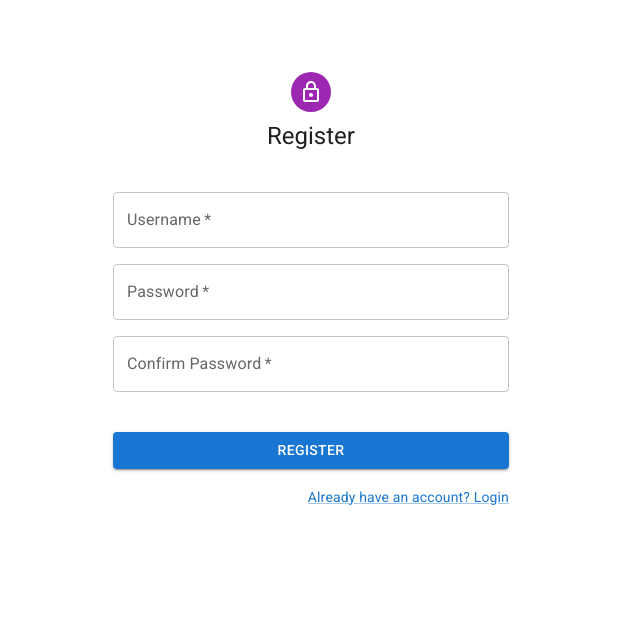
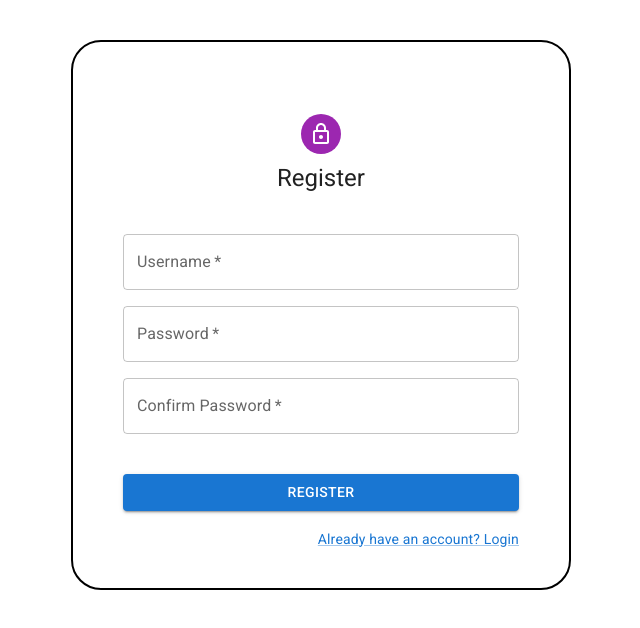
Before and after one commit to Venkatr01/venkat_xuriti, a React (Vite) app in the folder frontend/: page /register in a window 1280 px wide. Shown: the top 628 px of the page, without its empty margins (329-969 px from the left). Built offline with nearby package versions, Linux system fonts and the light colour scheme.

Commit message:
Add styling

```diff
--- a/frontend/src/components/Login.jsx
+++ b/frontend/src/components/Login.jsx
@@ -55,7 +55,8 @@ export default function Login() {
   };
 
   return (
-      <Container component="main" maxWidth="xs">
+    <div className='loginStyle'>
+            <Container component="main" maxWidth="xs">
         <CssBaseline />
         <Box
           sx={{
@@ -111,5 +112,6 @@ export default function Login() {
           </Box>
         </Box>
       </Container>
+    </div>
   );
 }
--- a/frontend/src/components/Register.jsx
+++ b/frontend/src/components/Register.jsx
@@ -55,7 +55,8 @@ export default function Register() {
   };
 
   return (
-    <ThemeProvider theme={defaultTheme}>
+    <div className='registerDesign'>
+      <ThemeProvider theme={defaultTheme}>
       <Container component="main" maxWidth="xs">
         <CssBaseline />
         <Box
@@ -131,5 +132,6 @@ export default function Register() {
         </Box>
       </Container>
     </ThemeProvider>
+    </div>
   );
 }
--- a/frontend/src/index.css
+++ b/frontend/src/index.css
@@ -21,6 +21,24 @@
     margin-left: 200px;
 }
 
+.registerDesign{
+    border-radius: 30px;
+    margin-top: 40px;
+    width: 500px;
+    margin-left: 400px;
+    height: 550px;
+    border: 2px solid black;
+}
+.loginStyle{
+    margin-left: 400px;
+    border-radius: 30px;
+    margin-top: 40px;
+    height: 500px;
+    width: 500px;
+    border: 2px solid black;
+
+}
+
 .names{
     font-weight: 300;
     font-size: 23px;
```
